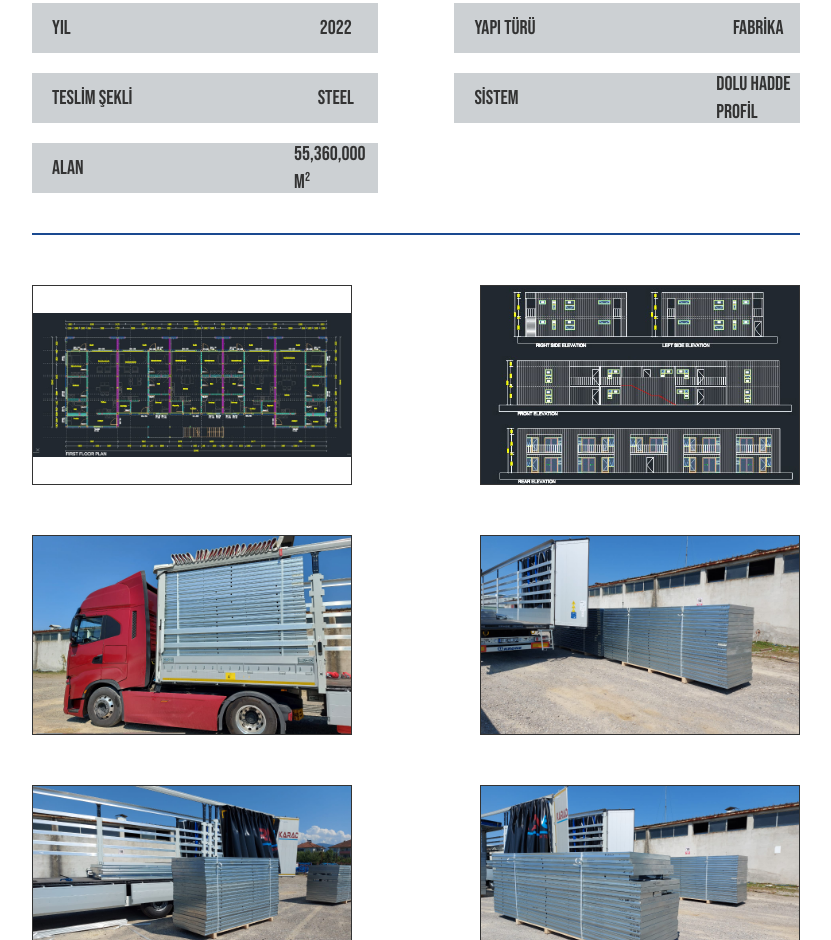
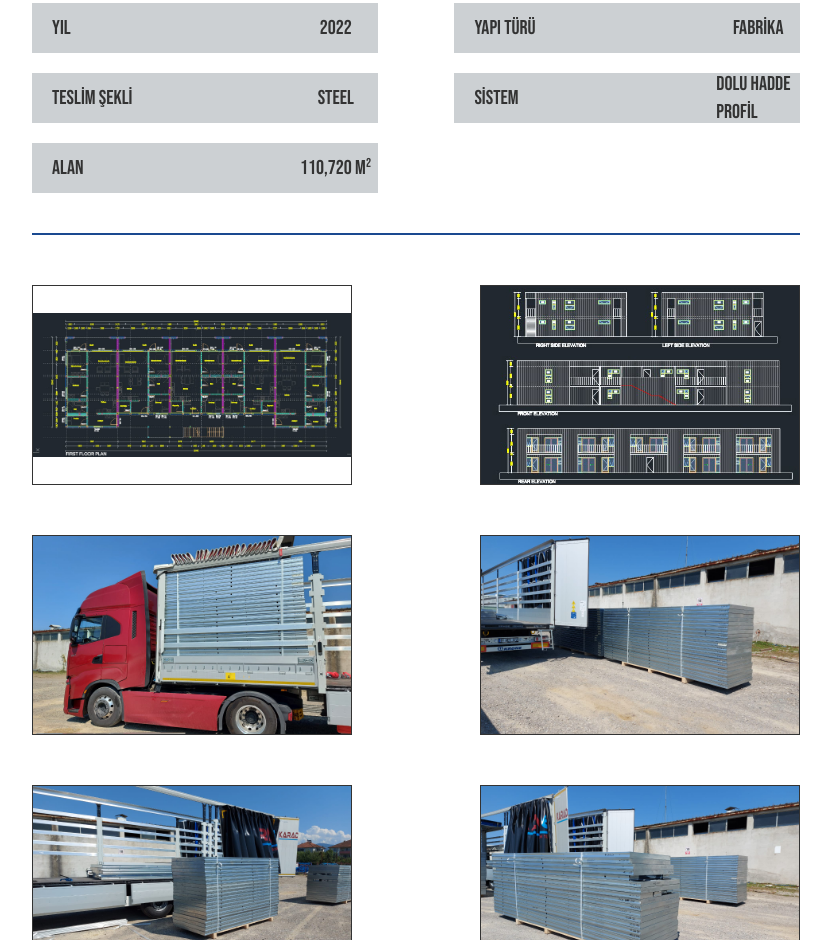
Before and after one commit to ahmad199617/Iceland, a plain HTML site: page index.html in a window 1280 px wide. Shown: the part 1176-2116 px from the top of the page, without its empty margins (224-1055 px from the left). Drawn offline with nearby package versions, Linux system fonts and the light colour scheme; files whose address does not match are found by name.

Commit message:
Update index.html

```diff
--- a/index.html
+++ b/index.html
@@ -176,7 +176,7 @@
 
                         <div class="Producer-info-div-S">
                             <div class="Producer-text-div-L Producer-text-M"><p><span lang="en">Building size</span><span lang="tr">Alan</span><span lang="ar">حجم المبنى</span></p></div>
-                            <div class="Producer-text-div-R Producer-text-M"><p>55,360,000 m²</p></div>
+                            <div class="Producer-text-div-R Producer-text-M"><p>110,720 m²</p></div>
                         </div>
 
 
```
